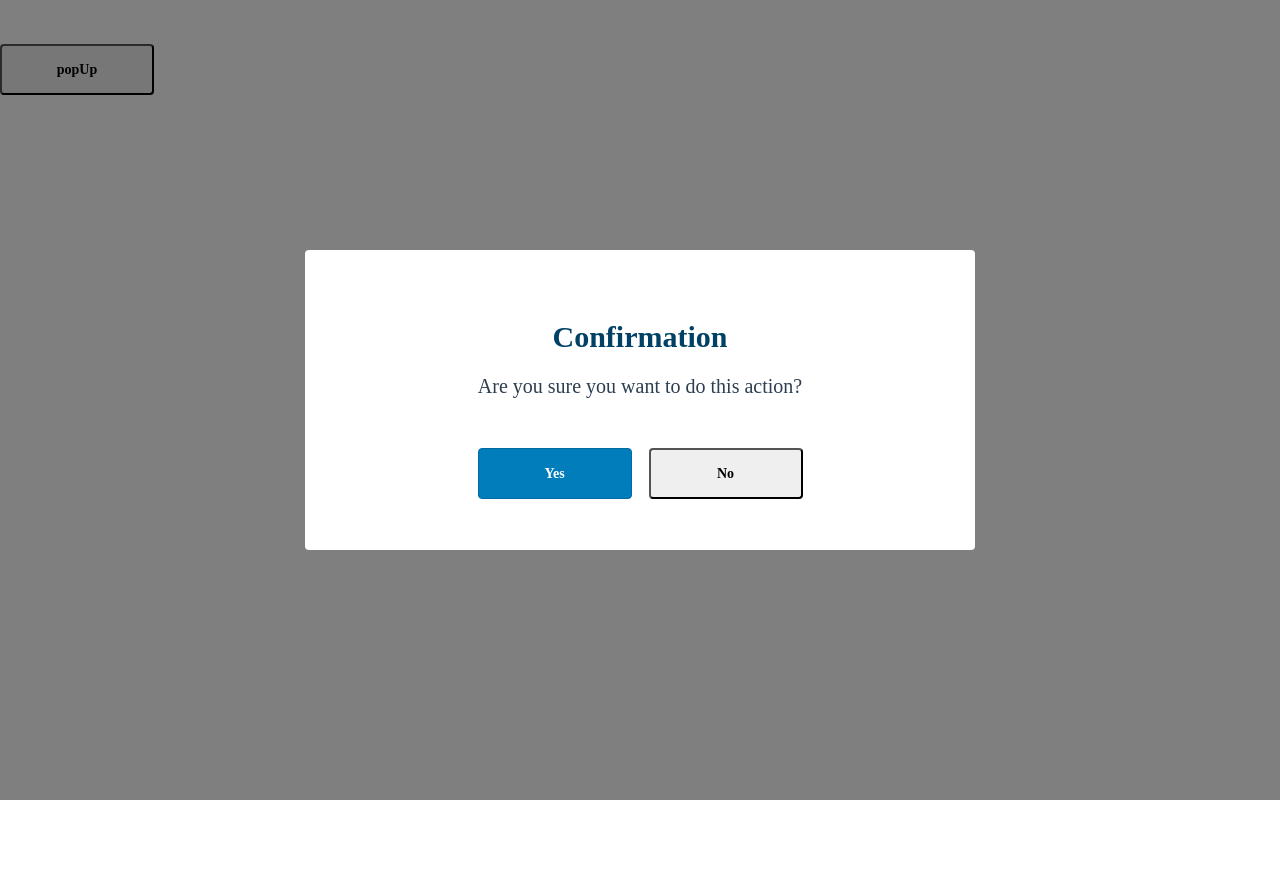
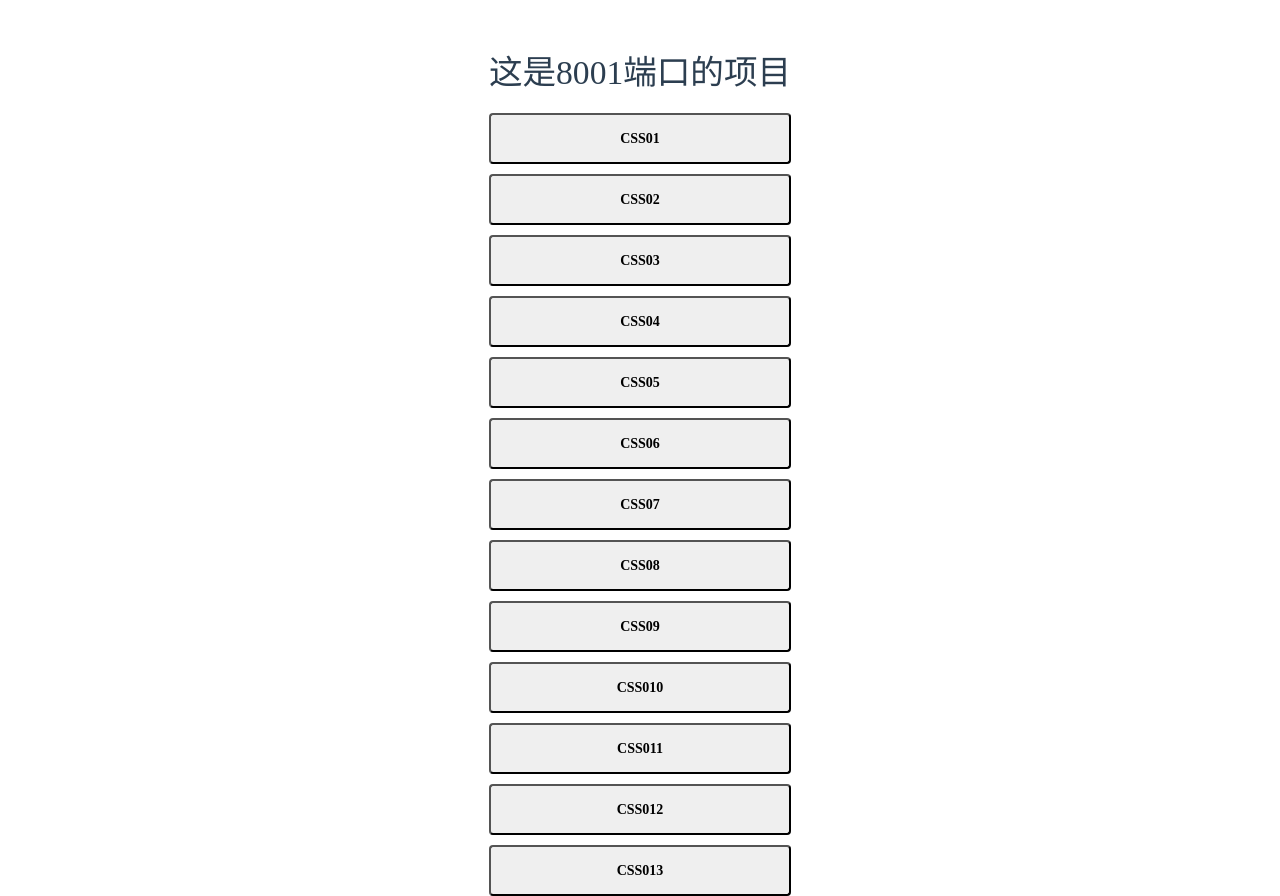
Before and after one commit to 191341025/Vue-css, a Vue app in the folder tiange/: page / in a window 1280 px wide. Before the commit the page ends 844 px from the top, so only its background shows below. Built offline with nearby package versions, Linux system fonts and the light colour scheme.

Commit message:
整理页面跳转结构 部署到nginx服务器

```diff
--- a/tiange/src/components/HelloWorld.vue
+++ b/tiange/src/components/HelloWorld.vue
@@ -1,16 +1,19 @@
 <template>
-  <div>
-    <button @click="popUp">popUp</button>
-    <div class="popup__wrapper">
-      <div class="popup">
-        <div class="popup__title">Confirmation</div>
-        <div class="popup__text">Are you sure you want to do this action?</div>
-        <div class="popup__btnWrapper">
-          <button class="popup__yesBtn">Yes</button>
-          <button class="popup__noBtn">No</button>
-        </div>
-      </div>
-    </div>
+  <div class="main-div">
+    <div class="title-div">这是8001端口的项目</div>
+    <button @click="popUp('01')">CSS01</button>
+    <button @click="popUp('02')">CSS02</button>
+    <button @click="popUp('03')">CSS03</button>
+    <button @click="popUp('04')">CSS04</button>
+    <button @click="popUp('05')">CSS05</button>
+    <button @click="popUp('06')">CSS06</button>
+    <button @click="popUp('07')">CSS07</button>
+    <button @click="popUp('08')">CSS08</button>
+    <button @click="popUp('09')">CSS09</button>
+    <button @click="popUp(10)">CSS010</button>
+    <button @click="popUp(11)">CSS011</button>
+    <button @click="popUp(12)">CSS012</button>
+    <button @click="popUp(13)">CSS013</button>
   </div>
 </template>
 
@@ -23,63 +26,38 @@ export default {
     }
   },
   methods: {
-    popUp: function () {
-      // console.log('hellow')
+    popUp: function (val) {
+
+      this.$router.push({
+        name: 'CSS' + val,
+      })
     }
   }
 }
 </script>
 
 <style scoped>
+.main-div {
+  position: relative;
+  display: grid;
+  align-items: center;
+  justify-content: center;
+  margin: 20px;
 
-.popup__wrapper {
-  position: fixed;
-  top: 0;
-  left: 0;
-  right: 0;
-  bottom: 0;
-  background-color: rgba(0, 0, 0, 0.5);
-  z-index: 999;
-  display: flex;
-  justify-content: center;
-  align-items: center;
 }
-.popup {
-  box-sizing: border-box;
-  width: 670px;
-  height: 300px;
-  background: #fff;
+.title-div {
+  font-size: 2.4rem;
   text-align: center;
-  padding: 70px 10px 20px 10px;
-  border-radius: 4px;
+  margin: 10px auto;
 }
-.popup__title{
-  font-size: 30px;
-  font-weight: 600;
-  color: #004165;
-  margin-bottom: 20px;
-}
-.popup__btnWrapper {
-  width: 50%;
-  margin: 0 auto;
-  display: flex;
-  justify-content: space-between;
-}
-.popup__text{
-  font-size: 20px;
-  margin-bottom: 50px;
-}
+
+
 button{
-  width: 154px;
   cursor: pointer;
   border-radius: 4px;
   line-height: 45px;
   font-weight: 600;
-}
-.popup__yesBtn {
-  color: #fff;
-  background-color: #007dba;
-  border: 1px solid #006ba1;
+  margin-top: 10px;
 }
 
 </style>
```
